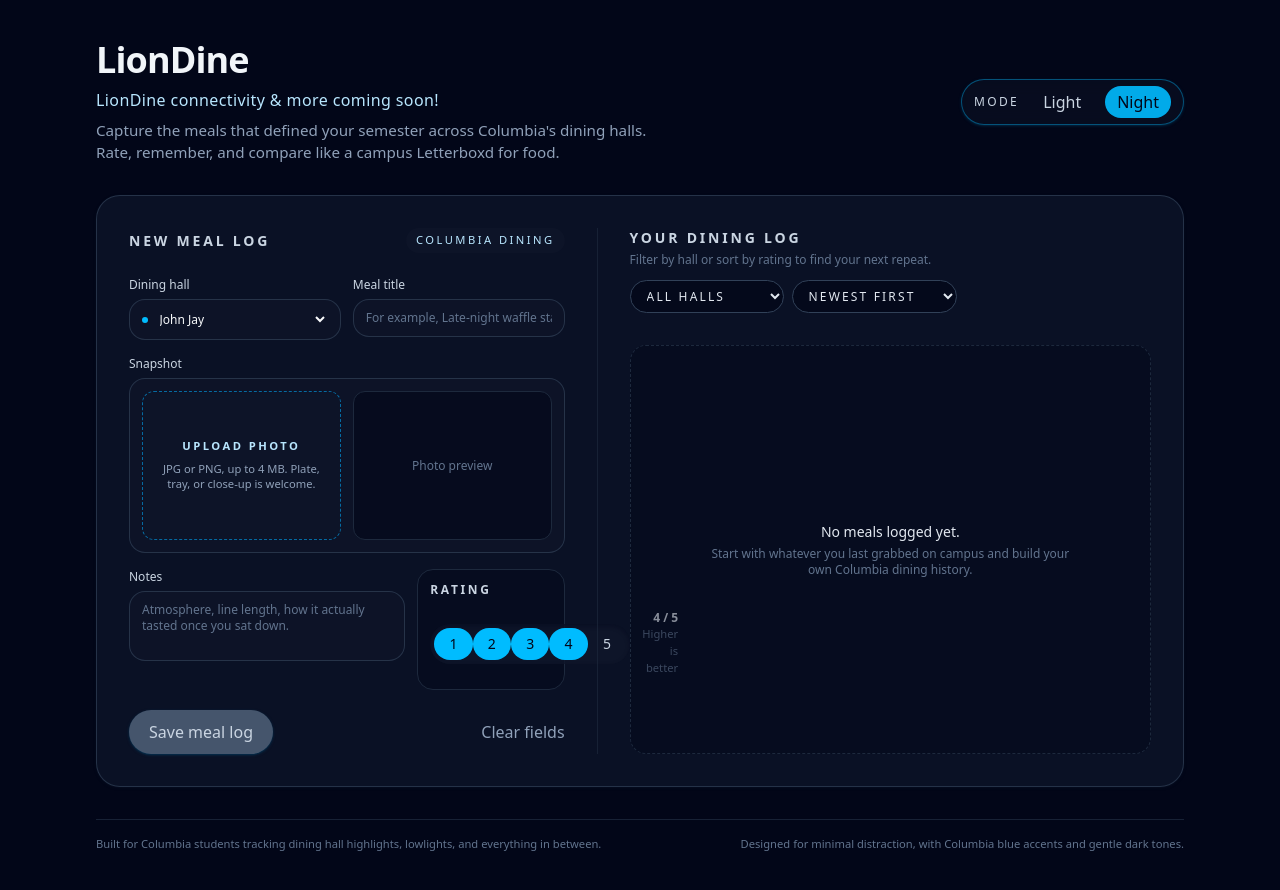
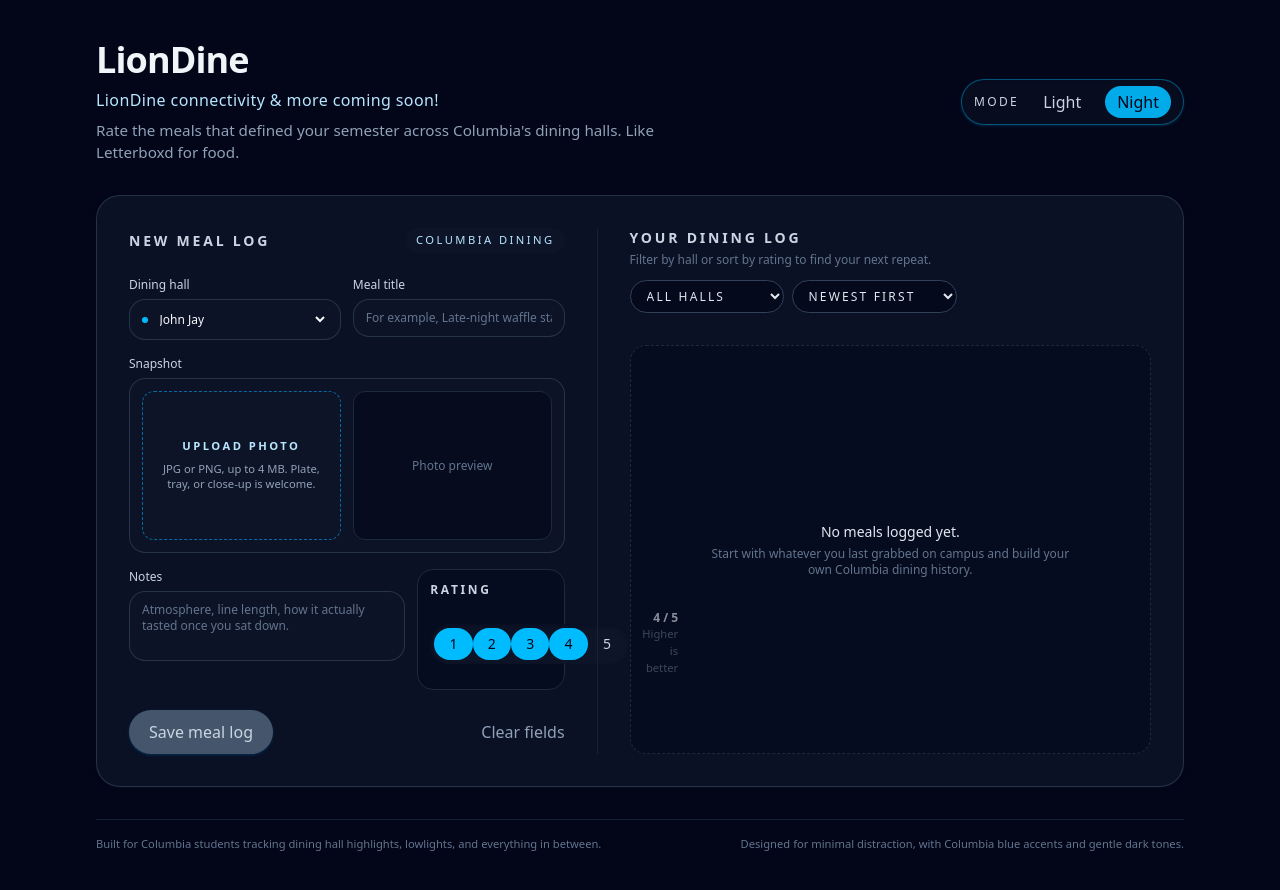
Before and after one commit to brendan-sarpong/thp-hello-world-v, a Next.js app: page / in a window 1280 px wide. Shown: the top 890 px of the page. Built offline with nearby package versions, Linux system fonts and the light colour scheme.

Commit message:
caption update

```diff
--- a/app/page.tsx
+++ b/app/page.tsx
@@ -129,7 +129,7 @@
               LionDine connectivity &amp; more coming soon!
             </p>
             <p className="max-w-xl text-sm text-slate-400 sm:text-[0.95rem]">
-              Capture the meals that defined your semester across Columbia&apos;s dining halls. Rate, remember, and compare like a campus Letterboxd for food.
+              Rate the meals that defined your semester across Columbia&apos;s dining halls. Like Letterboxd for food.
             </p>
           </div>
           <div className="flex items-center gap-3 self-start rounded-full border border-sky-400/40 bg-slate-900/40 px-3 py-1.5 shadow-sm shadow-sky-900/40 backdrop-blur sm:self-auto">
```
